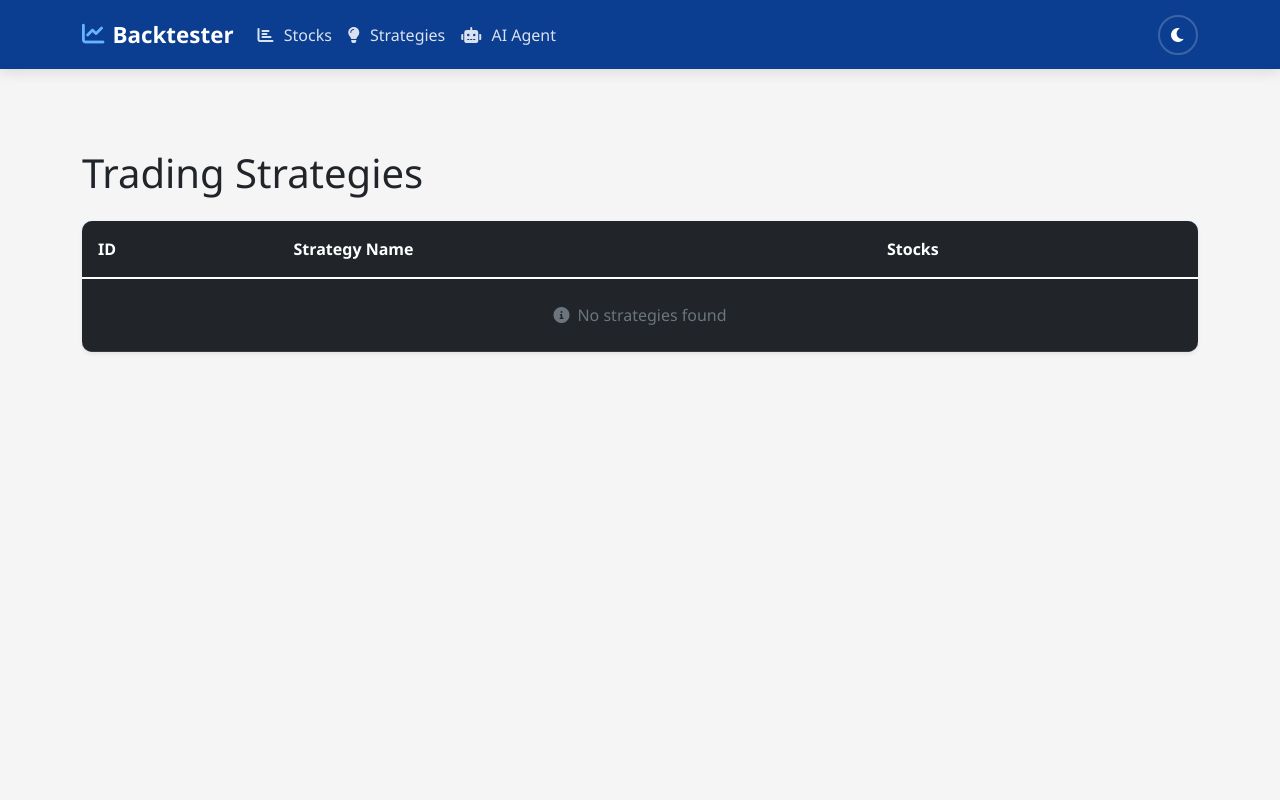
After one commit to Dolphin-Syndrom/Stock-market-App-in-FastAPI, a FastAPI app: template templates/strategies.html in a window 1280 px wide. The commit adds this page. Run offline with FastAPI, Linux system fonts and the light colour scheme; the template is opened without the code that fills it, so the values that code supplies are empty.

Commit message:
Integrating AI agent and strategies

```diff
--- a/main.py
+++ b/main.py
@@ -3,7 +3,9 @@ from fastapi import FastAPI, Request, Form
 from fastapi.responses import RedirectResponse
 from fastapi.templating import Jinja2Templates
 from datetime import date, timedelta
-
+import ollama
+from fastapi import APIRouter, HTTPException
+from pydantic import BaseModel
 
 
 app = FastAPI()
@@ -163,6 +165,79 @@ def apply_strategy(strategy_id: int = Form(...), stock_id: int = Form(...)):
 
     return RedirectResponse(url=f"/strategy/{strategy_id}", status_code=303)
 
+@app.get("/strategies")
+def strategies(request: Request):
+    connection = sqlite3.connect(config.DB_FILE)
+    connection.row_factory = sqlite3.Row
+    cursor = connection.cursor()
+
+    cursor.execute("""
+                SELECT id, name FROM strategy
+                """)
+
+    strategies = cursor.fetchall()
+
+    return templates.TemplateResponse("strategies.html", {"request": request, "strategies": strategies})
+
+
+
+router = APIRouter()
+
+class FinancialQuery(BaseModel):
+    question: str
+
+def get_financial_advice(user_input):
+    prompt = f"""
+    You are a professional financial advisor specializing in stock market analysis.
+    Please address the following user query directly and precisely:
+
+    "{user_input}"
+
+    Focus only on what the user is specifically asking about. Do not add unrequested information.
+    If it's a straightforward question, give a direct answer without unnecessary sections.
+
+    For complex questions about investments or market analysis, use this structure:
+
+    1. Direct Answer: [Directly address the specific question asked]
+    2. Key Considerations: [Only relevant factors to the specific question]
+    3. Recommended Actions: [Specific to what was asked]
+    4. Brief Disclaimer: [Short investment disclaimer]
+
+    Only provide advice related to stocks, investing, or financial markets.
+    If the question is not finance-related, politely decline to answer.
+    """
+
+    response = ollama.chat(
+        model="tinyllama",
+        messages=[
+            {
+                "role": "system",
+                "content": "You are an expert financial advisor. Answer exactly what is asked, nothing more and nothing less."
+            },
+            {
+                "role": "user",
+                "content": prompt
+            }
+        ]
+    )
+
+    return response.get('message', {}).get('content', 'No response generated.')
+
+@router.post("/ai-agent")
+def financial_advice(query: FinancialQuery):
+    if not query.question.strip():
+        raise HTTPException(status_code=400, detail="Question cannot be empty.")
+
+    try:
+        advice = get_financial_advice(query.question)
+        return {"advice": advice}
+    except Exception as e:
+        raise HTTPException(status_code=500, detail=f"Error generating advice: {str(e)}")
+
+@app.get("/ai-agent")
+def ai_agent_page(request: Request):
+    return templates.TemplateResponse("ai-agent.html", {"request": request})
+
 @app.get("/strategy/{strategy_id}")
 def strategy(request: Request, strategy_id):
     connection = sqlite3.connect(config.DB_FILE)
@@ -184,3 +259,5 @@ def strategy(request: Request, strategy_id):
     stocks = cursor.fetchall()
 
     return templates.TemplateResponse("strategy.html", {"request": request, "strategy": strategy, "stocks": stocks})
+
+app.include_router(router)
--- a/templates/layout.html
+++ b/templates/layout.html
@@ -175,6 +175,40 @@
             box-shadow: 0 2px 15px rgba(11, 61, 145, 0.1);
         }
 
+        /* Card styles for light and dark mode */
+        .card {
+            background-color: white;
+            border: none;
+            border-radius: 10px;
+            overflow: hidden;
+        }
+
+        .dark-mode .card {
+            background-color: #2d2d2d;
+            box-shadow: 0 2px 15px rgba(0, 0, 0, 0.3);
+        }
+
+        /* Table header styles for light and dark mode */
+        .table-primary {
+            background-color: #0b3d91 !important;
+            color: white !important;
+        }
+
+        .dark-mode .table-primary {
+            background-color: #1c3a70 !important;
+            color: white !important;
+        }
+
+        /* Badge styles for dark mode */
+        .dark-mode .badge.bg-primary {
+            background-color: #3a6ac2 !important;
+        }
+
+        /* Text color for info messages in dark mode */
+        .dark-mode .text-muted {
+            color: #a0a0a0 !important;
+        }
+
         /* Dark mode overrides */
         .dark-mode .navbar {
             background-color: #1c1c1c;
@@ -243,7 +277,7 @@
     <nav class="navbar navbar-expand-lg navbar-dark">
         <div class="container">
             <a class="navbar-brand" href="/">
-                <i class="fas fa-chart-line"></i> Quants
+                <i class="fas fa-chart-line"></i> Backtester
             </a>
             <button class="navbar-toggler" type="button" data-bs-toggle="collapse" data-bs-target="#navbarNav"
                     aria-controls="navbarNav" aria-expanded="false" aria-label="Toggle navigation">
@@ -252,10 +286,7 @@
             <div class="collapse navbar-collapse" id="navbarNav">
                 <ul class="navbar-nav me-auto">
                     <li class="nav-item">
-                        <a class="nav-link" href="/"><i class="fas fa-home"></i> Dashboard</a>
-                    </li>
-                    <li class="nav-item">
-                        <a class="nav-link" href="/stock"><i class="fas fa-chart-bar"></i> Stocks</a>
+                        <a class="nav-link" href="/"><i class="fas fa-chart-bar"></i> Stocks</a>
                     </li>
                     <li class="nav-item">
                         <a class="nav-link" href="/strategies"><i class="fas fa-lightbulb"></i> Strategies</a>
--- /dev/null
+++ b/templates/strategies.html
@@ -0,0 +1,55 @@
+{% extends "layout.html" %}
+{% block title %}
+
+<h1>Strategies</h1>
+
+{% endblock %}
+
+{% block content %}
+    <div class="container my-5">
+        <div class="mb-4">
+            <h1 class="mb-0">Trading Strategies</h1>
+        </div>
+
+        <div class="card shadow-sm bg-dark">
+            <div class="card-body p-0 stock-table">
+                <div class="table-responsive">
+                    <table class="table table-hover table-dark mb-0">
+                        <thead class="bg-primary text-white">
+                            <tr>
+                                <th>ID</th>
+                                <th>Strategy Name</th>
+                                <th>Stocks</th>
+                            </tr>
+                        </thead>
+                        <tbody>
+                            {% if strategies %}
+                                {% for strategy in strategies %}
+                                <tr>
+                                    <td>{{ strategy.id }}</td>
+                                    <td>
+                                        <a href="/strategy/{{ strategy.id }}" class="fw-bold text-decoration-none">
+                                            {{ strategy.name }}
+                                        </a>
+                                    </td>
+                                    <td>
+                                        <span class="badge bg-primary">{{ strategy.stock_count if strategy.stock_count else 0 }}</span>
+                                    </td>
+                                </tr>
+                                {% endfor %}
+                            {% else %}
+                                <tr>
+                                    <td colspan="3" class="text-center py-4">
+                                        <div class="text-muted">
+                                            <i class="fas fa-info-circle me-2"></i>No strategies found
+                                        </div>
+                                    </td>
+                                </tr>
+                            {% endif %}
+                        </tbody>
+                    </table>
+                </div>
+            </div>
+        </div>
+    </div>
+{% endblock %}
```
Also changed, not shown: requirements.txt (added, +19 -0 lines), templates/ai-agent.html (added, +111 -0 lines).
